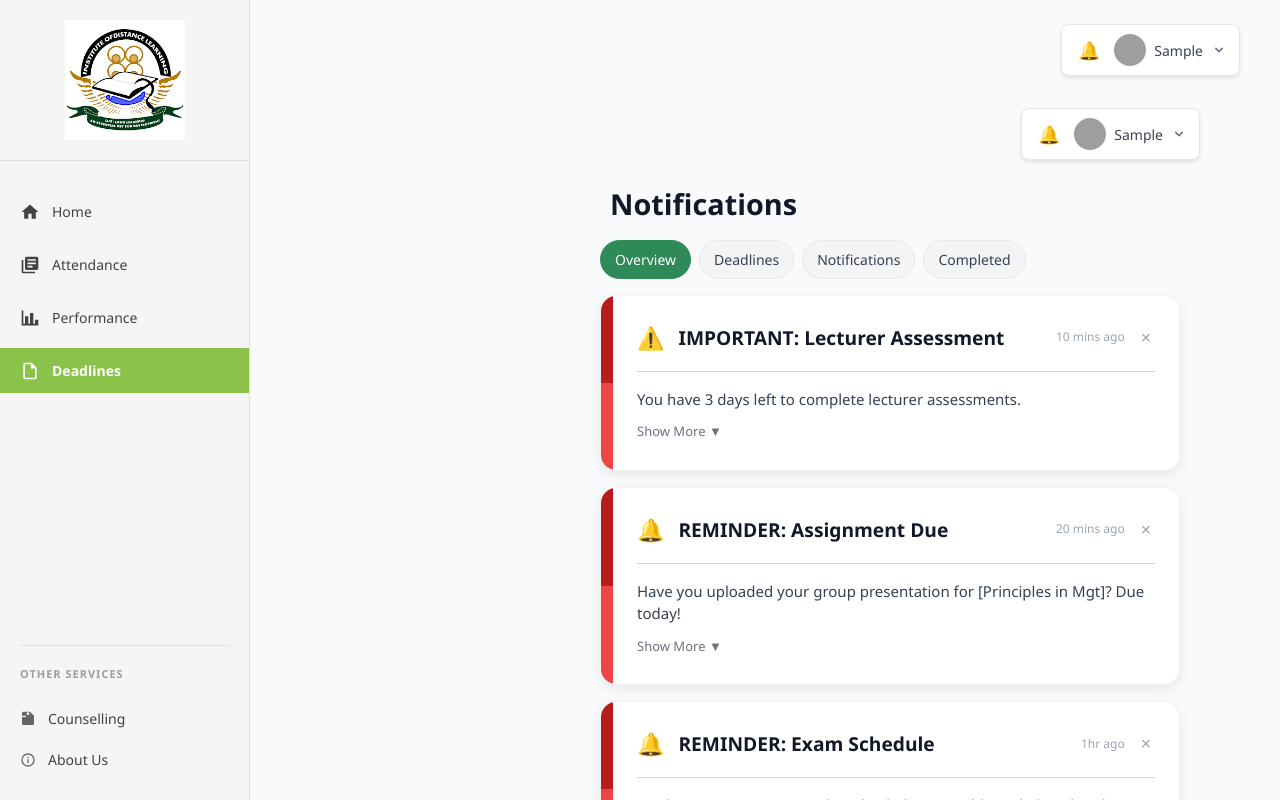
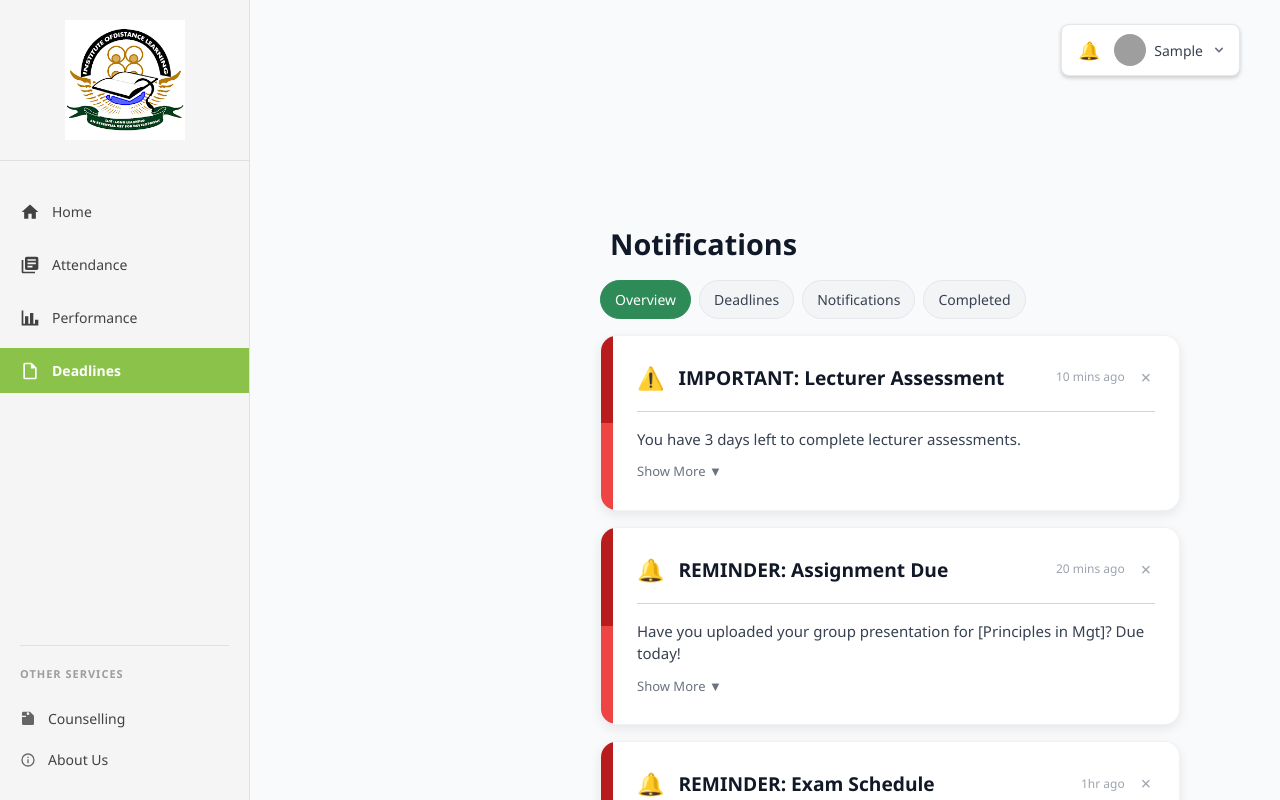
Before and after one commit to mensahsandra/spmproject_frontend, a React (Vite) app: page /student/notifications in a window 1280 px wide. Shown: the top 800 px of the page. Built offline with nearby package versions, Linux system fonts and the light colour scheme; no server answers; sample sign-in values are in the browser's storage; grey boxes are pictures that could not be loaded.

Commit message:
🔧 Fix profile duplication - use fixed positioning and higher z-index in DashboardLayout

```diff
--- a/src/components/Dashboard/DashboardLayout.tsx
+++ b/src/components/Dashboard/DashboardLayout.tsx
@@ -23,15 +23,15 @@ const DashboardLayout: React.FC<DashboardLayoutProps> = ({ children, style }) =>
         ...style
       }}>
         <div style={{
-          position: 'absolute',
+          position: 'fixed',
           top: '24px',
           right: '40px',
-          zIndex: 100
+          zIndex: 1002
         }}>
           <ProfileDropdown />
         </div>
         <div style={{
-          paddingTop: '60px',
+          paddingTop: '80px',
           width: '100%',
           maxWidth: '1000px',
           margin: '0 auto'
```
